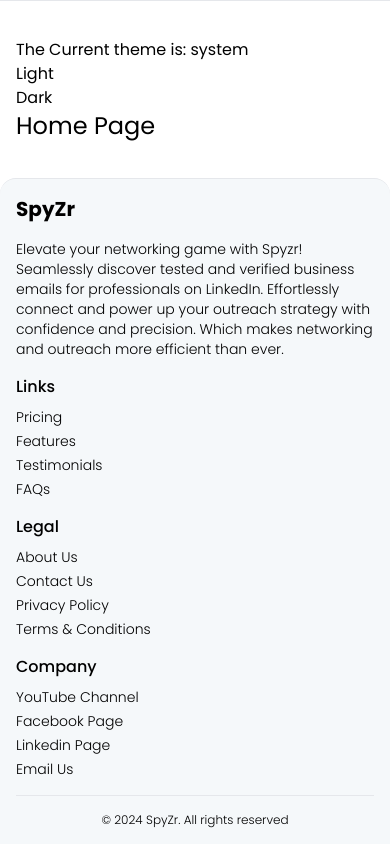
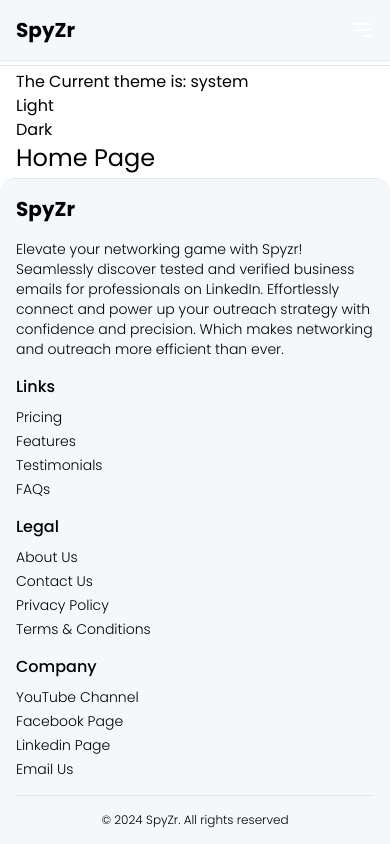
Before and after one commit to Polashahmad01/spyzr-frontend, a Next.js app: page / in a window 390 px wide. Built offline with nearby package versions, Linux system fonts and the light colour scheme.

Commit message:
Refactor app-navbar.jsx and add mobile-navbar.jsx component

```diff
--- a/src/components/app-navbar.jsx
+++ b/src/components/app-navbar.jsx
@@ -1,8 +1,13 @@
 import Link from "next/link";
 import Button from "./Button";
+import MobileNavbar from "./mobile-navbar";
 
 export default function AppNavbar() {
   return (
+    <>
+      <div className="block bg-[#F5F8FA] border-b dark:bg-black/40 dark:border-b-0 sm:hidden">
+        <MobileNavbar />
+      </div>
       <nav className="bg-[#F5F8FA] border-b dark:bg-black/40 dark:border-b-0">
         <div className="hidden sm:block">
           <div className="flex flex-wrap justify-between items-center container mx-auto px-4 p-8">
@@ -37,5 +42,6 @@
           </div>
         </div>
       </nav>
+    </>
   )
 }
--- /dev/null
+++ b/src/components/mobile-navbar.jsx
@@ -0,0 +1,70 @@
+"use client";
+import Link from "next/link";
+import { useState } from "react";
+import Button from "./Button";
+
+export default function MobileNavbar() {
+  const [isOpen, setIsOpen] = useState(false);
+
+  function toggleNavbar() {
+    setIsOpen(!isOpen)
+  }
+
+  return (
+    <nav className="relative px-4 py-4">
+      <div className="flex flex-wrap items-center justify-between">
+        <Link href="/">
+          <h6 className="text-xl font-bold transition hover:opacity-50">SpyZr</h6>
+        </Link>
+        <button
+          className="lg:hidden text-white focus:outline-none"
+          onClick={toggleNavbar}
+        >
+          <svg
+            className="w-6 h-6"
+            fill="none"
+            stroke="currentColor"
+            viewBox="0 0 24 24"
+            xmlns="http://www.w3.org/2000/svg"
+          >
+            <path
+              strokeLinecap="round"
+              strokeLinejoin="round"
+              strokeWidth="2"
+              d="M4 6h16M4 12h16m-7 6h7"
+            ></path>
+          </svg>
+        </button>
+        <div
+          className={`${
+            isOpen ? 'block' : 'hidden'
+          } fixed top-14 left-0 w-full bg-[#F5F8FA] border-b dark:bg-black dark:border-b-0`}
+        >
+          <div className="flex flex-col justify-center items-center w-full py-4">
+            <ul className="flex flex-col gap-1 text-sm font-light">
+              <li>
+                <Link className="transition hover:opacity-50" href="/pricing">Pricing</Link>
+              </li>
+              <li>
+                <Link className="transition hover:opacity-50" href="/features">Features</Link>
+              </li>
+              <li>
+                <Link className="transition hover:opacity-50" href="/testimonials">Testimonials</Link>
+              </li>
+            </ul>
+          </div>
+          <div className="flex flex-wrap justify-center items-center pb-4">
+              <ul className="flex flex-wrap items-center gap-4 font-light text-sm">
+                <li>
+                  <Button style="text-sm font-light bg-slate-400/30 dark:bg-white/10 dark:text-white dark:hover:bg-white/5 hover:opacity-70">Get Chrome Extension</Button>
+                </li>
+                <li>
+                  <Button style="text-sm font-light bg-slate-400/30 dark:bg-indigo-600/90 dark:text-white dark:hover:bg-indigo-700 hover:opacity-70">Sign In</Button>
+                </li>
+              </ul>
+            </div>
+        </div>
+      </div>
+    </nav>
+  )
+}
```
Lines whose indentation alone changed are shown as unchanged.
